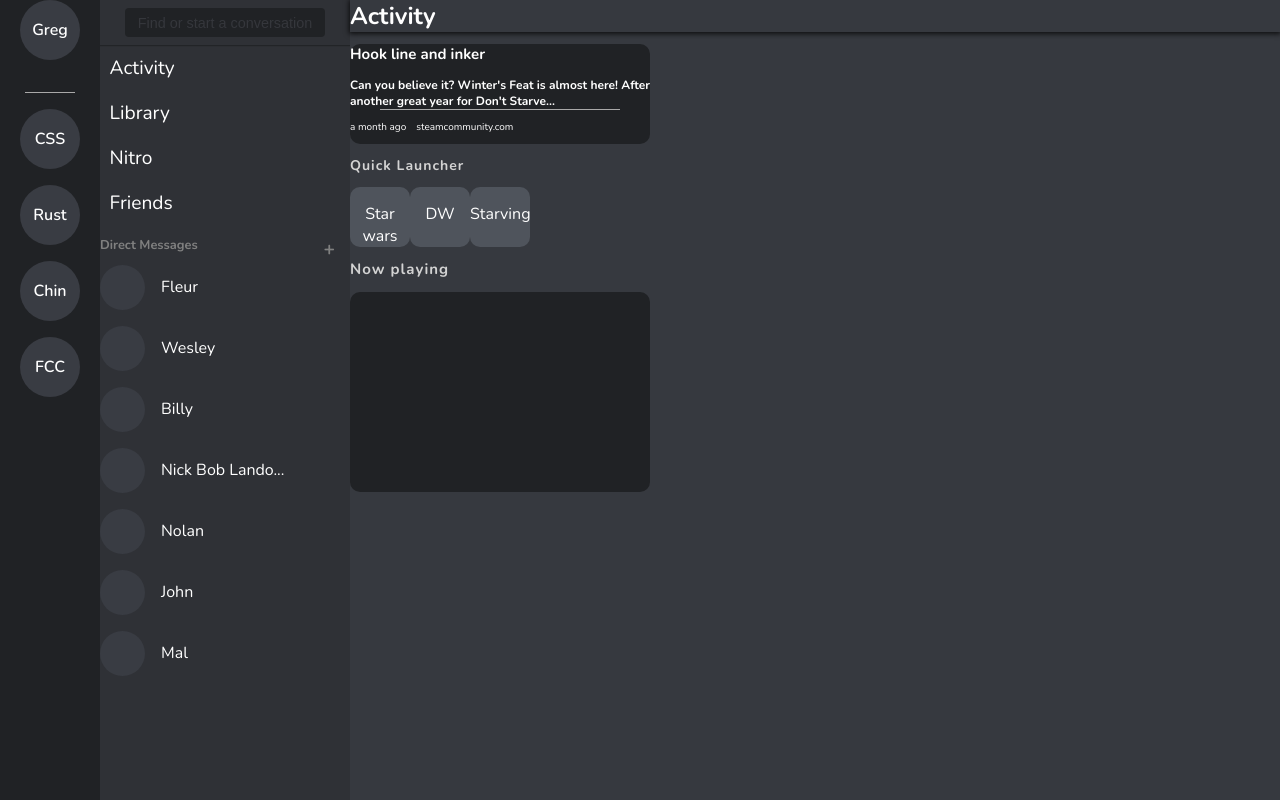
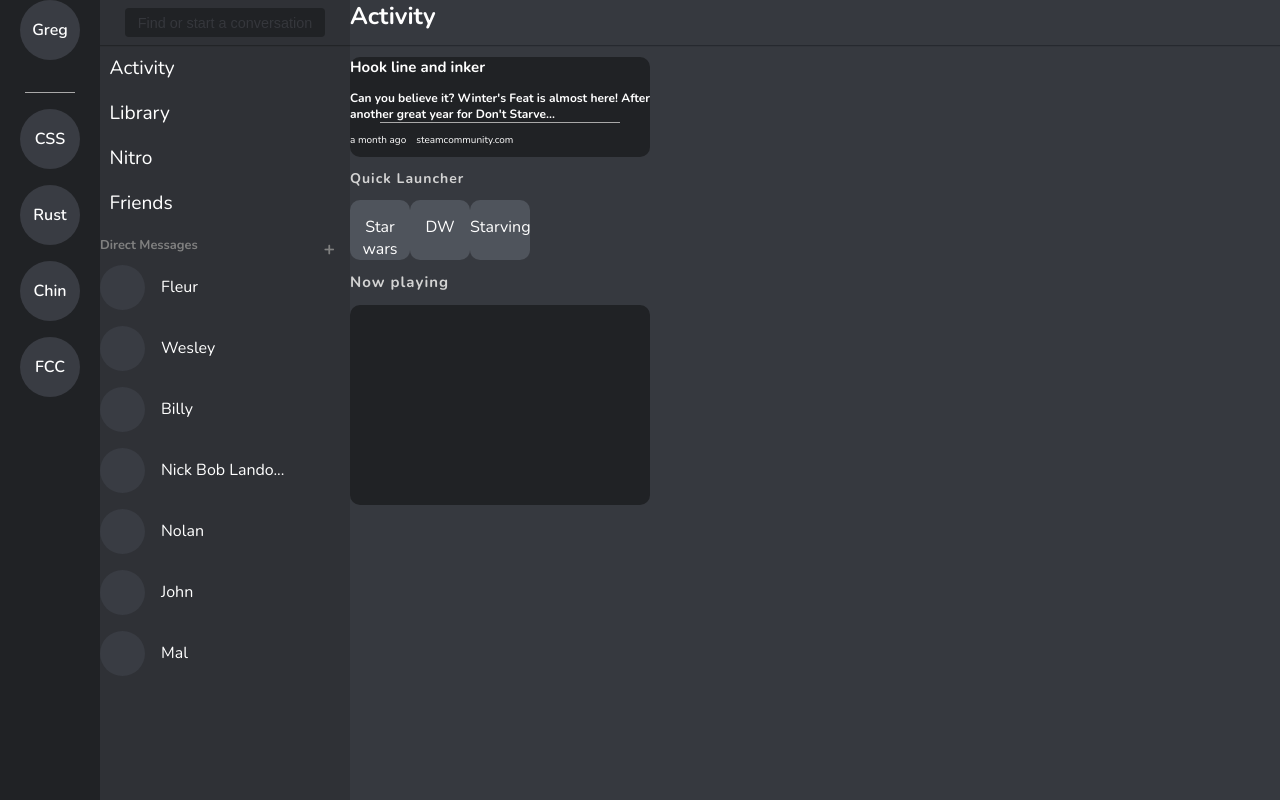
Before and after one commit to fletcher-greg/discord-pwa, a React (Create React App) app: page /activity in a window 1280 px wide. Built offline with nearby package versions, Linux system fonts and the light colour scheme.

Commit message:
fix top bar box shadow

```diff
--- a/src/pages/activity/index.js
+++ b/src/pages/activity/index.js
@@ -9,15 +9,19 @@ const mainStyle = css`
   height: 100%;
   width: 100%;
 `;
+const topBarStyle = css`
+  box-shadow: 0 1px 0 rgba(4, 4, 5, 0.2), 0 1.5px 0 rgba(6, 6, 7, 0.05),
+    0 2px 0 rgba(4, 4, 5, 0.05);
+  height: 45px;
+`;
 export default () => (
   <div css={mainStyle}>
-    <div>
+    <div css={topBarStyle}>
       <h2
         css={css`
           margin: 0;
           color: white;
           text-align: left;
-          box-shadow: 0px 1px 5px 1px rgba(0, 0, 0, 0.75);
         `}
       >
         Activity
--- a/src/pages/login/index.js
+++ b/src/pages/login/index.js
@@ -1,13 +1,19 @@
 /** @jsx jsx */
 import React, { useContext } from "react";
 import { css, jsx } from "@emotion/core";
-
+import { useSpring, animated } from "react-spring";
 import useForm from "../../components/customHooks/useForm";
 import { UserContext } from "../../util/UserContext";
 
 export default () => {
   const [values, handleChange] = useForm({ email: "", password: "" });
   const { user, setUser } = useContext(UserContext);
+  const props = useSpring({
+    config: { duration: 300 },
+    opacity: 1,
+    delay: 500,
+    from: { opacity: 0 }
+  });
   return (
     <div
       css={css`
@@ -20,7 +26,12 @@ export default () => {
       `}
     >
       <h2>{user}</h2>
-      <input name="email" value={values.email} onChange={handleChange} />
+      <animated.input
+        style={props}
+        name="email"
+        value={values.email}
+        onChange={handleChange}
+      />
     </div>
   );
 };
```
